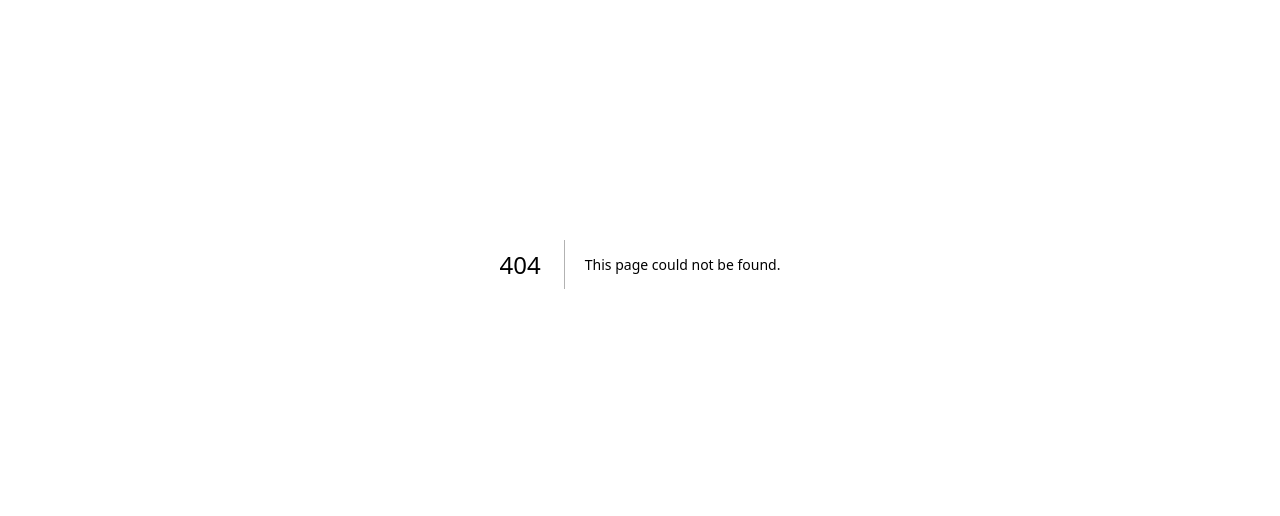
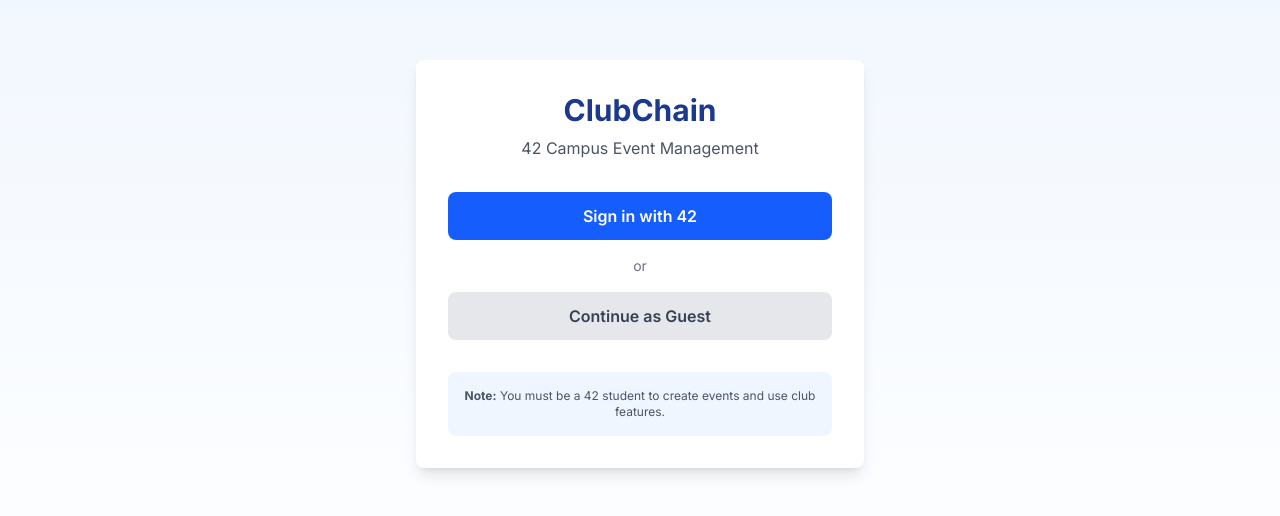
Before and after one commit to ozkyhatice/Club42ChainSuiHack, a Next.js app in the folder clubchain-frontend/: page /auth/signin in a window 1280 px wide. Before the commit this address had no page. Shown: the part 136-652 px from the top of the page. Built offline with nearby package versions, Linux system fonts and the light colour scheme; no server answers; what @mysten/dapp-kit, @mysten/sui.js would draw is missing.

Commit message:
Frontend: Add authentication and signin module

```diff
--- /dev/null
+++ b/clubchain-frontend/app/api/auth/[...nextauth]/route.ts
@@ -0,0 +1,52 @@
+import NextAuth from "next-auth";
+import type { NextAuthOptions } from "next-auth";
+
+export const authOptions: NextAuthOptions = {
+  providers: [
+    {
+      id: "42-school",
+      name: "42",
+      type: "oauth",
+      authorization: {
+        url: "https://api.intra.42.fr/oauth/authorize",
+        params: { scope: "public" },
+      },
+      token: "https://api.intra.42.fr/oauth/token",
+      userinfo: "https://api.intra.42.fr/v2/me",
+      clientId: process.env.FORTYTWO_CLIENT_ID,
+      clientSecret: process.env.FORTYTWO_CLIENT_SECRET,
+      profile(profile) {
+        return {
+          id: profile.id.toString(),
+          name: profile.login,
+          email: profile.email,
+          image: profile.image?.link || null,
+          intraId: profile.id,
+          login: profile.login,
+        };
+      },
+    },
+  ],
+  callbacks: {
+    async jwt({ token, account, profile }) {
+      if (account && profile) {
+        token.intraId = (profile as any).id;
+        token.login = (profile as any).login;
+      }
+      return token;
+    },
+    async session({ session, token }) {
+      if (session.user) {
+        (session.user as any).intraId = token.intraId;
+        (session.user as any).login = token.login;
+      }
+      return session;
+    },
+  },
+  pages: {
+    signIn: "/auth/signin",
+  },
+};
+
+const handler = NextAuth(authOptions);
+export { handler as GET, handler as POST };
--- /dev/null
+++ b/clubchain-frontend/app/auth/signin/page.tsx
@@ -0,0 +1,54 @@
+"use client";
+
+import { signIn, useSession } from "next-auth/react";
+import { useRouter } from "next/navigation";
+import { useEffect } from "react";
+
+export default function SignInPage() {
+  const { data: session, status } = useSession();
+  const router = useRouter();
+
+  useEffect(() => {
+    if (session) {
+      router.push("/register");
+    }
+  }, [session, router]);
+
+  return (
+    <div className="min-h-screen bg-gradient-to-b from-blue-50 to-white flex items-center justify-center p-8">
+      <div className="max-w-md w-full bg-white rounded-lg shadow-lg p-8">
+        <div className="text-center mb-8">
+          <h1 className="text-3xl font-bold text-blue-900 mb-2">ClubChain</h1>
+          <p className="text-gray-600">42 Campus Event Management</p>
+        </div>
+
+        <div className="space-y-4">
+          <button
+            onClick={() => signIn("42-school", { callbackUrl: "/register" })}
+            disabled={status === "loading"}
+            className="w-full bg-blue-600 text-white py-3 px-4 rounded-lg font-semibold hover:bg-blue-700 disabled:bg-gray-400 transition"
+          >
+            {status === "loading" ? "Loading..." : "Sign in with 42"}
+          </button>
+
+          <div className="text-center text-sm text-gray-500">
+            <p>or</p>
+          </div>
+
+          <button
+            onClick={() => router.push("/")}
+            className="w-full bg-gray-200 text-gray-700 py-3 px-4 rounded-lg font-semibold hover:bg-gray-300 transition"
+          >
+            Continue as Guest
+          </button>
+        </div>
+
+        <div className="mt-8 p-4 bg-blue-50 rounded-lg">
+          <p className="text-xs text-gray-600 text-center">
+            <strong>Note:</strong> You must be a 42 student to create events and use club features.
+          </p>
+        </div>
+      </div>
+    </div>
+  );
+}
```
Also changed, not shown: clubchain-frontend/app/auth/types.ts (added, +15 -0 lines).
